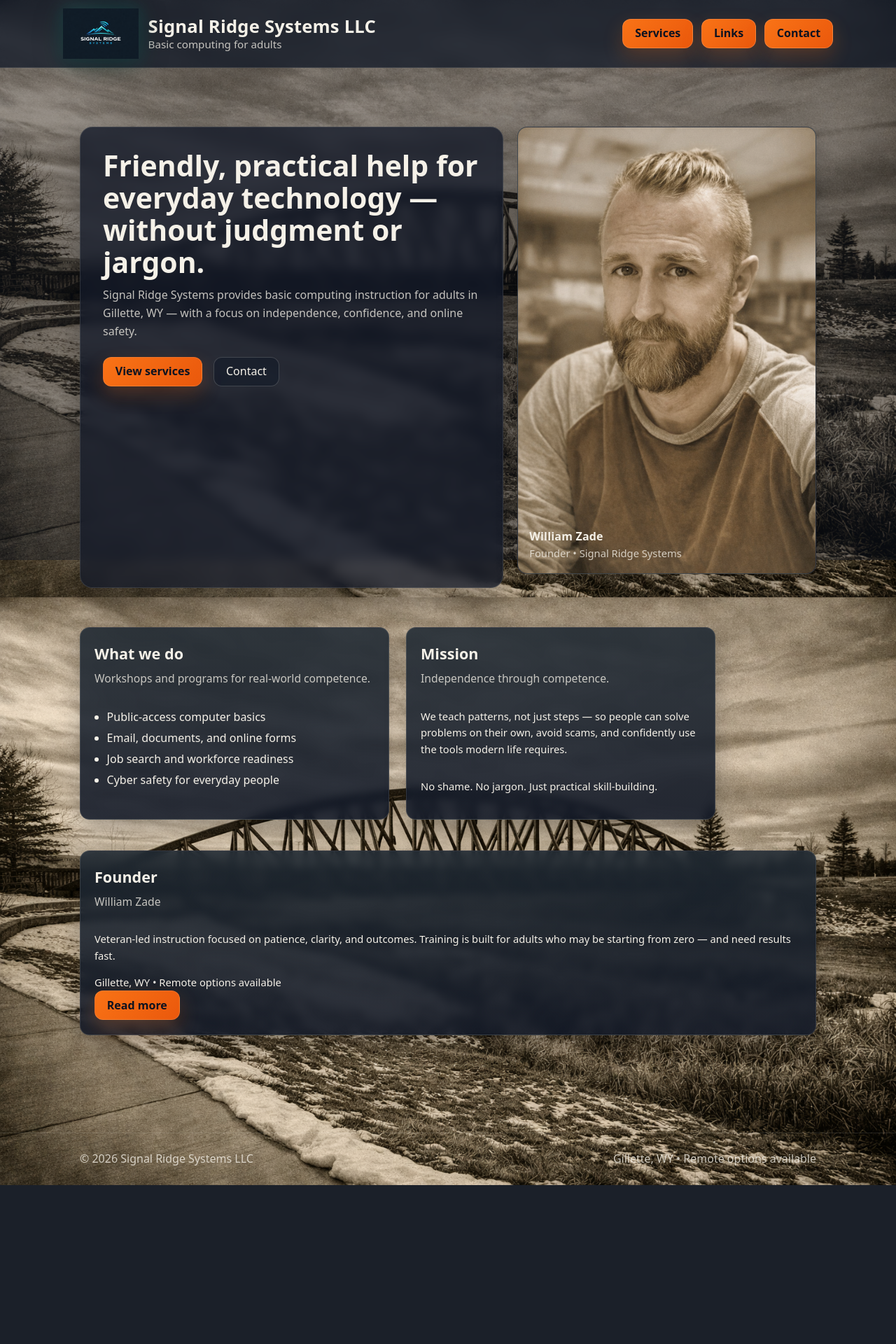
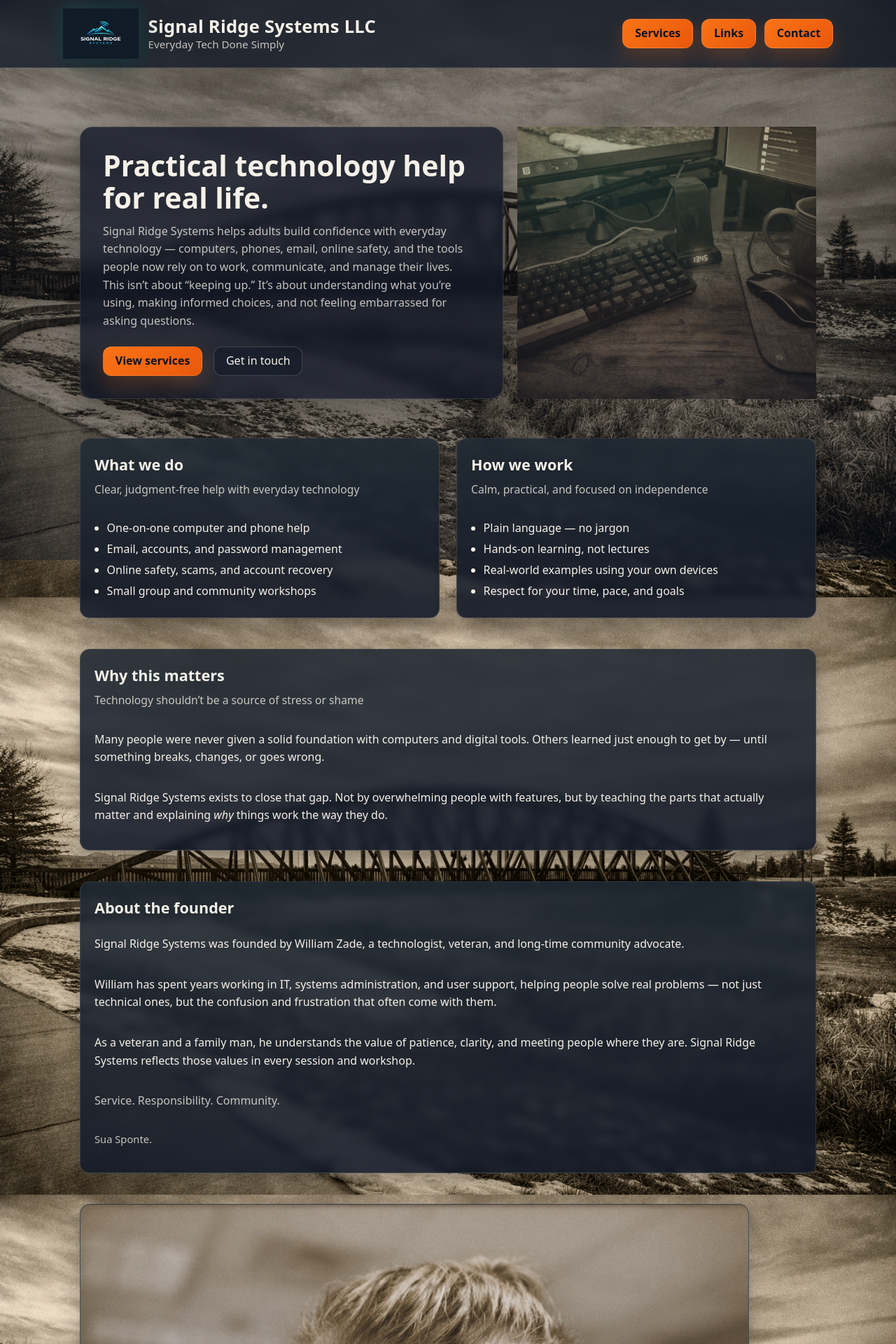
Before and after one commit to Signal-Ridge-SysAdmin/Signal-Ridge-Systems-Website, a Flask app: page / in a window 1280 px wide. Shown: the top 1920 px of the page at 70% size. Before the commit the page ends 1693 px from the top, so only its background shows below. Run offline with Flask 3, Linux system fonts and the light colour scheme.

Commit message:
Launch-ready site: contact form, links page, homepage rewrite, and backend email support

```diff
--- a/static/css/styles.css
+++ b/static/css/styles.css
@@ -672,3 +672,29 @@ main.container {
 
 /* Honeypot field (hidden) */
 .hp { position: absolute; left: -9999px; top: -9999px; }
+
+/* =========================
+   Flash Messages
+   ========================= */
+.flash-stack {
+  display: grid;
+  gap: 0.75rem;
+  margin: 0 0 1.25rem;
+}
+
+.flash {
+  padding: 0.9rem 1rem;
+  border-radius: 14px;
+  border: 1px solid rgba(245,241,232,0.16);
+  background: rgba(17,24,39,0.82);
+  box-shadow: 0 14px 30px rgba(0,0,0,0.25);
+  font-weight: 600;
+}
+
+.flash-success {
+  border-color: rgba(20,184,166,0.45);
+}
+
+.flash-error {
+  border-color: rgba(249,115,22,0.55);
+}
--- a/templates/base.html
+++ b/templates/base.html
@@ -23,7 +23,7 @@
         />
         <div class="brand-text">
           <div class="brand-name">Signal Ridge Systems LLC</div>
-          <div class="brand-tag">Basic computing for adults</div>
+          <div class="brand-tag">Everyday Tech Done Simply</div>
         </div>
       </a>
 
@@ -43,8 +43,22 @@
   </header>
 
   <main class="container">
-    {% block content %}{% endblock %}
-  </main>
+
+  {% with messages = get_flashed_messages(with_categories=true) %}
+    {% if messages %}
+      <div class="flash-stack">
+        {% for category, message in messages %}
+          <div class="flash flash-{{ category }}">
+            {{ message }}
+          </div>
+        {% endfor %}
+      </div>
+    {% endif %}
+  {% endwith %}
+
+  {% block content %}{% endblock %}
+</main>
+
 
   <footer class="site-footer">
     <div class="container footer-inner">
--- a/templates/index.html
+++ b/templates/index.html
@@ -3,81 +3,147 @@
 
 {% block content %}
 
-<!-- HERO -->
+<!-- =====================
+     Hero / Who We Are
+     ===================== -->
 <section class="hero">
   <div class="hero-grid">
 
-    <!-- Left: copy -->
+    <!-- Left: Company -->
     <div class="hero-surface">
-      <h1>Friendly, practical help for everyday technology — without judgment or jargon.</h1>
+      <h1>Practical technology help for real life.</h1>
 
       <p class="lead">
-        Signal Ridge Systems provides basic computing instruction for adults in Gillette, WY —
-        with a focus on independence, confidence, and online safety.
+        Signal Ridge Systems helps adults build confidence with everyday technology —
+        computers, phones, email, online safety, and the tools people now rely on to work,
+        communicate, and manage their lives.
+      </p>
+
+      <p class="lead">
+        This isn’t about “keeping up.” It’s about understanding what you’re using,
+        making informed choices, and not feeling embarrassed for asking questions.
       </p>
 
       <div class="actions">
-        <a class="btn primary" href="/services">View services</a>
-        <a class="btn secondary" href="/contact">Contact</a>
+        <a class="btn primary" href="{{ url_for('services') }}">View services</a>
+        <a class="btn secondary" href="{{ url_for('contact') }}">Get in touch</a>
       </div>
     </div>
 
-    <!-- Right: portrait -->
-    <div class="panel hero-media">
+    <!-- Right: Visual -->
+    <div class="hero-media">
       <img
-        src="{{ url_for('static', filename='img/sepia-portrait.png') }}"
-        alt="Portrait of William Zade, founder of Signal Ridge Systems"
-        class="portrait"
-        loading="lazy"
+        src="{{ url_for('static', filename='img/SRS-desk.png') }}"
+        alt="Historic bridge in Gillette, Wyoming"
       />
-      <div class="portrait-caption">
-        <div class="portrait-name">William Zade</div>
-        <div class="portrait-sub">Founder • Signal Ridge Systems</div>
-      </div>
+      <div class="hero-media-overlay"></div>
     </div>
 
   </div>
 </section>
 
-<!-- INFO CARDS -->
+<!-- =====================
+     What We Do / Mission
+     ===================== -->
 <section class="section">
   <div class="card-grid">
 
-    <div class="panel card third">
+    <div class="panel card">
       <h3>What we do</h3>
-      <p class="kicker">Workshops and programs for real-world competence.</p>
+      <p class="kicker">
+        Clear, judgment-free help with everyday technology
+      </p>
+
       <ul>
-        <li>Public-access computer basics</li>
-        <li>Email, documents, and online forms</li>
-        <li>Job search and workforce readiness</li>
-        <li>Cyber safety for everyday people</li>
+        <li>One-on-one computer and phone help</li>
+        <li>Email, accounts, and password management</li>
+        <li>Online safety, scams, and account recovery</li>
+        <li>Small group and community workshops</li>
       </ul>
     </div>
 
-    <div class="panel card third">
-      <h3>Mission</h3>
-      <p class="kicker">Independence through competence.</p>
-      <p class="small">
-        We teach patterns, not just steps — so people can solve problems on their own,
-        avoid scams, and confidently use the tools modern life requires.
+    <div class="panel card">
+      <h3>How we work</h3>
+      <p class="kicker">
+        Calm, practical, and focused on independence
       </p>
-      <p class="small">
-        No shame. No jargon. Just practical skill-building.
+
+      <ul>
+        <li>Plain language — no jargon</li>
+        <li>Hands-on learning, not lectures</li>
+        <li>Real-world examples using your own devices</li>
+        <li>Respect for your time, pace, and goals</li>
+      </ul>
+    </div>
+
+    <div class="panel card full">
+      <h3>Why this matters</h3>
+      <p class="kicker">
+        Technology shouldn’t be a source of stress or shame
+      </p>
+
+      <p>
+        Many people were never given a solid foundation with computers and digital tools.
+        Others learned just enough to get by — until something breaks, changes, or goes wrong.
+      </p>
+
+      <p>
+        Signal Ridge Systems exists to close that gap. Not by overwhelming people with
+        features, but by teaching the parts that actually matter and explaining
+        <em>why</em> things work the way they do.
       </p>
     </div>
 
-    <!-- Founder copy (wide) -->
+  </div>
+</section>
+
+<!-- =====================
+     Founder Section
+     ===================== -->
+<section class="section alt">
+  <div class="card-grid">
+
+    <!-- Copy -->
     <div class="panel card founder-copy">
-      <h3>Founder</h3>
-      <p class="kicker">William Zade</p>
-      <p class="small">
-        Veteran-led instruction focused on patience, clarity, and outcomes.
-        Training is built for adults who may be starting from zero — and need results fast.
+      <h3>About the founder</h3>
+
+      <p>
+        Signal Ridge Systems was founded by William Zade, a technologist, veteran,
+        and long-time community advocate.
       </p>
 
-      <div class="meta">
-        <div class="small">Gillette, WY • Remote options available</div>
-        <a class="btn primary" href="/about">Read more</a>
+      <p>
+        William has spent years working in IT, systems administration, and user support,
+        helping people solve real problems — not just technical ones, but the confusion
+        and frustration that often come with them.
+      </p>
+
+      <p>
+        As a veteran and a family man, he understands the value of patience, clarity,
+        and meeting people where they are. Signal Ridge Systems reflects those values
+        in every session and workshop.
+      </p>
+
+      <p class="muted">
+        Service. Responsibility. Community.
+      </p>
+
+      <p class="muted small">
+        Sua Sponte.
+      </p>
+    </div>
+
+    <!-- Photo -->
+    <div class="panel card founder-photo">
+      <img
+        class="portrait"
+        src="{{ url_for('static', filename='img/sepia-portrait.png') }}"
+        alt="Founder portrait"
+      />
+      <div class="portrait-overlay"></div>
+      <div class="portrait-caption">
+        <div class="portrait-name">William Zade</div>
+        <div class="portrait-sub">Founder, Signal Ridge Systems LLC</div>
       </div>
     </div>
 
```
Also changed, not shown: static/img/SRS-desk.png (added).
